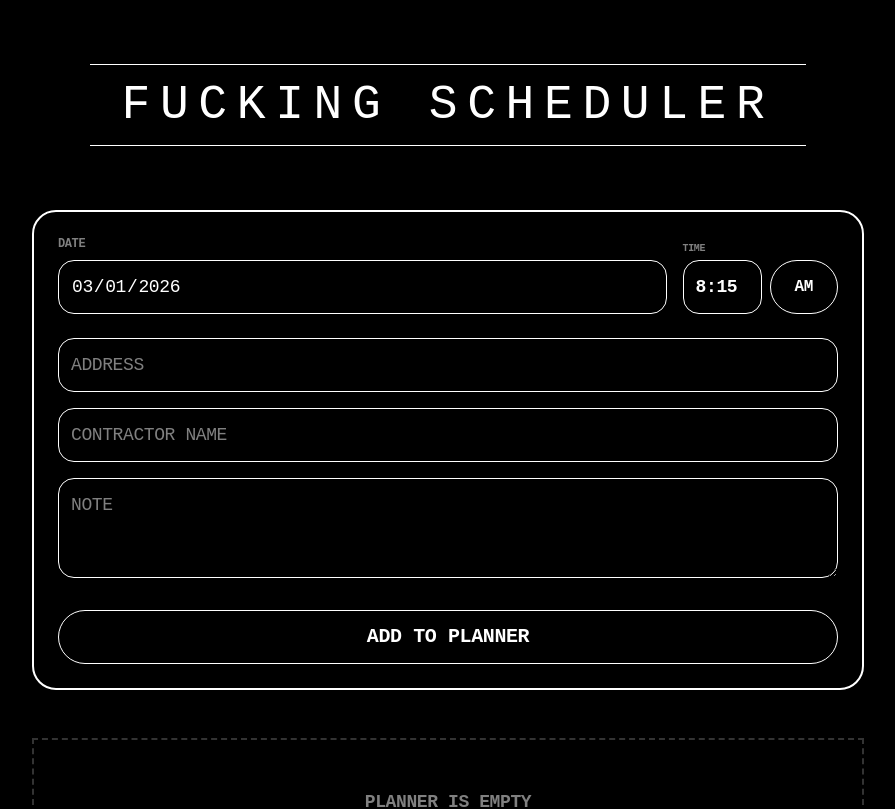
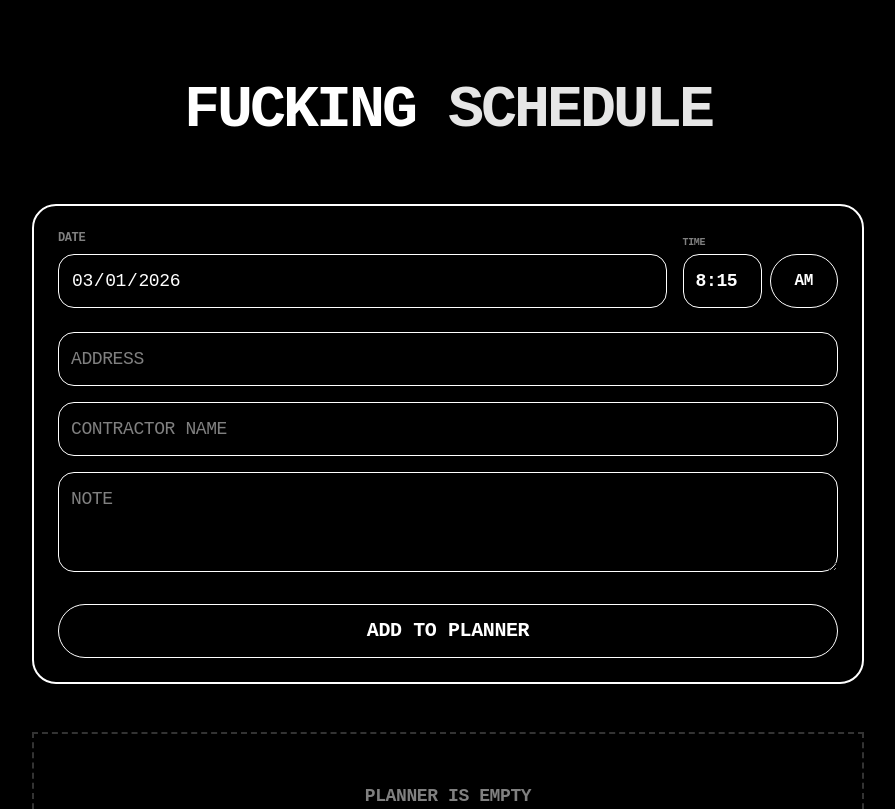
Before and after one commit to 14EZ/schewduler, a React (Vite) app: page / in a window 1280 px wide. Shown: the top 809 px of the page, without its empty margins (192-1087 px from the left). Built offline with nearby package versions, Linux system fonts and the light colour scheme.

Commit message:
Add files via upload

```diff
--- a/index.html
+++ b/index.html
@@ -3,7 +3,7 @@
   <head>
     <meta charset="UTF-8" />
     <meta name="viewport" content="width=device-width, initial-scale=1.0" />
-    <title>Fucking Scheduler</title>
+    <title>Fucking Schedule</title>
   </head>
   <body>
     <div id="root"></div>
--- a/src/App.tsx
+++ b/src/App.tsx
@@ -1,5 +1,5 @@
 import React, { useState, useEffect } from 'react';
-import { ChevronUp, ChevronDown } from 'lucide-react';
+import { ChevronUp, ChevronDown, Trash2 } from 'lucide-react';
 
 type ScheduleItem = {
   id: string;
@@ -30,7 +30,7 @@ const TimePicker = ({ value, onChange }: { value: string, onChange: (val: string
   }, [h12, m, isPM]);
 
   const hours = Array.from({ length: 12 }, (_, i) => i + 1);
-  const minutes = ['15', '30', '45'];
+  const minutes = ['00', '15', '30', '45'];
 
   return (
     <div className="flex flex-col gap-1 w-full md:w-auto">
@@ -138,9 +138,9 @@ export default function App() {
 
   return (
     <div className="min-h-screen p-4 md:p-8 font-mono uppercase tracking-tight selection:bg-white selection:text-black max-w-4xl mx-auto flex flex-col">
-      <header className="mb-16 pt-8 text-center">
-        <h1 className="text-3xl md:text-5xl font-light tracking-[0.2em] border-y border-white py-4 inline-block px-8">
-          FUCKING SCHEDULER
+      <header className="mb-16 pt-12 text-center">
+        <h1 className="text-4xl md:text-6xl font-bold tracking-tighter">
+          Fucking <span className="text-white/90">Schedule</span>
         </h1>
       </header>
 
@@ -213,22 +213,21 @@ export default function App() {
                 </h2>
                 <div className="space-y-4">
                   {groupedItems[dateStr].map(item => (
-                    <div key={item.id} className="border border-white p-4 rounded-2xl flex flex-col md:flex-row justify-between gap-4 group hover:bg-white hover:text-black transition-colors">
-                      <div className="flex-1 space-y-2">
-                        <div className="flex items-baseline gap-3">
-                          <span className="text-xl font-black">{item.time}</span>
-                          <span className="text-lg font-bold truncate">{item.address}</span>
-                        </div>
-                        <div className="flex flex-col">
-                          <span className="text-sm font-bold opacity-70 group-hover:opacity-100">{item.contractorName}</span>
-                          {item.note && <p className="text-xs mt-1 opacity-60 group-hover:opacity-100 italic">{item.note}</p>}
+                    <div key={item.id} className="border border-white p-6 rounded-2xl flex flex-col md:flex-row justify-between gap-6 group hover:bg-white hover:text-black transition-colors">
+                      <div className="flex-1 space-y-4">
+                        <div className="text-2xl font-black">{item.time}</div>
+                        <div className="text-xl font-bold leading-tight">{item.address}</div>
+                        <div className="flex flex-col pt-3 border-t border-white/20 group-hover:border-black/20 space-y-1">
+                          <span className="text-lg font-bold opacity-80 group-hover:opacity-100">{item.contractorName}</span>
+                          {item.note && <p className="text-base opacity-60 group-hover:opacity-100 italic">{item.note}</p>}
                         </div>
                       </div>
                       <button
                         onClick={() => deleteItem(item.id)}
-                        className="text-xs px-4 py-2 border border-white group-hover:border-black hover:!bg-red-600 hover:!text-white hover:!border-red-600 self-end md:self-center rounded-full"
+                        className="p-3 border border-white group-hover:border-black hover:!bg-red-600 hover:!text-white hover:!border-red-600 self-end md:self-center rounded-full transition-colors"
+                        aria-label="Delete item"
                       >
-                        REMOVE
+                        <Trash2 size={18} />
                       </button>
                     </div>
                   ))}
```
